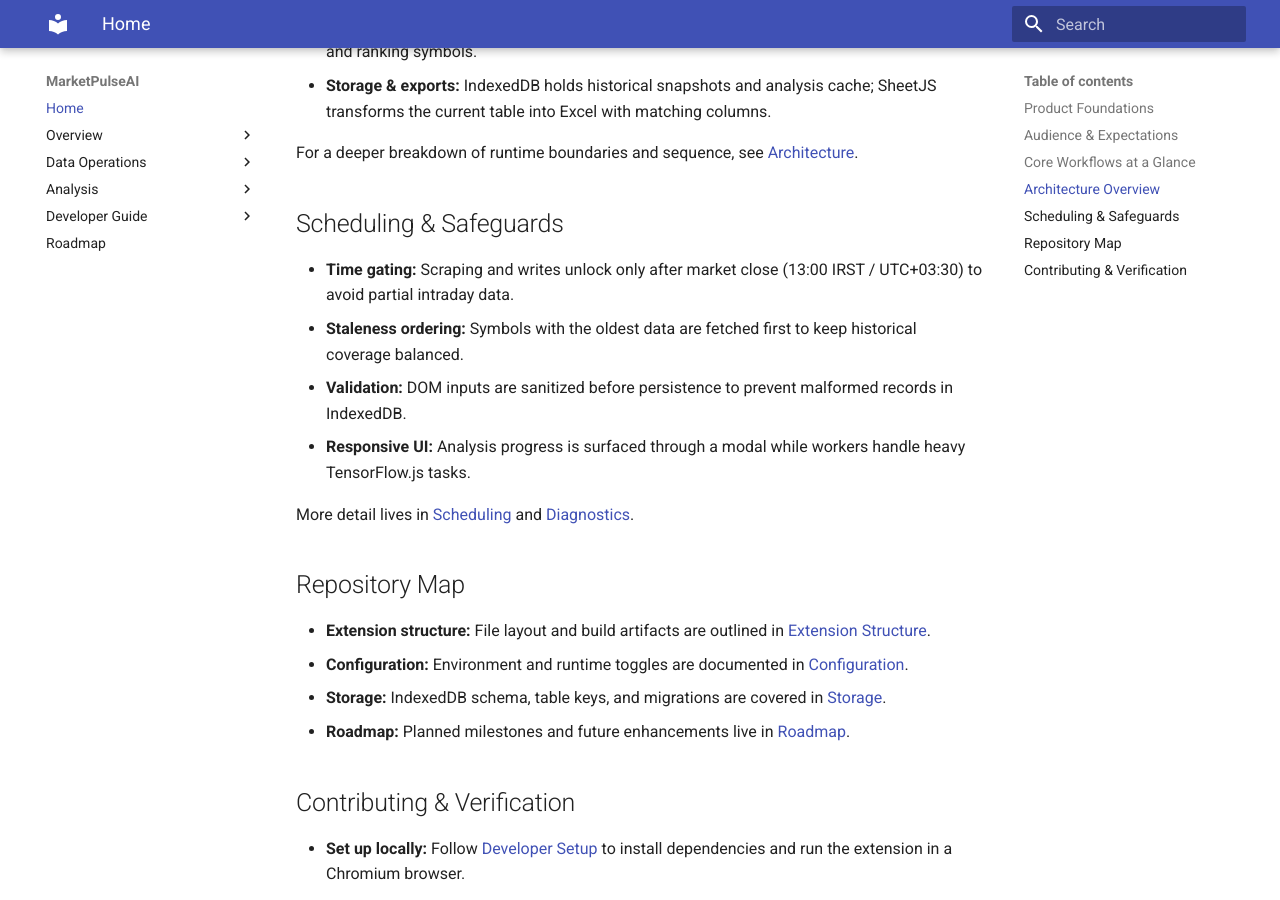
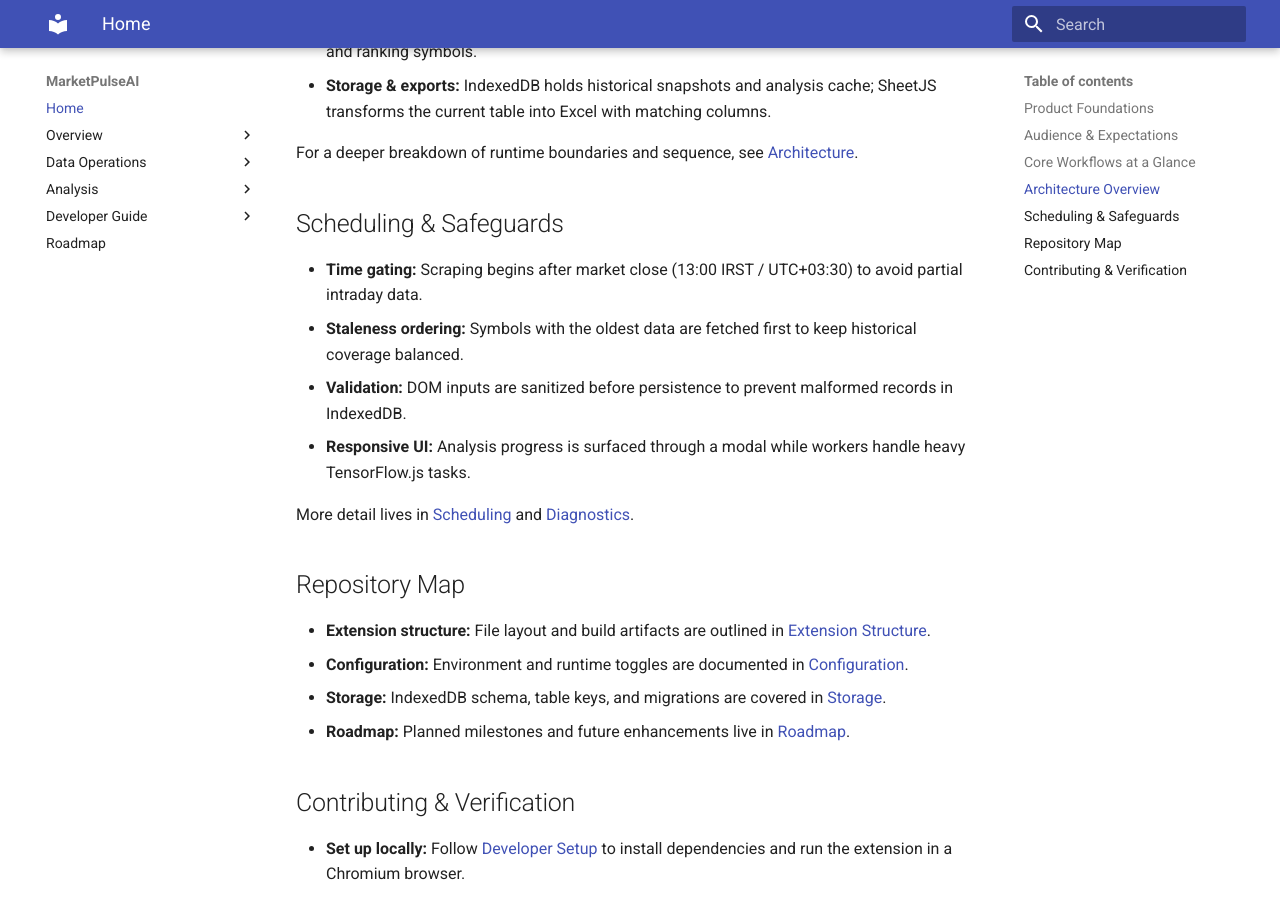
Before and after one commit to shari-ar/MarketPulseAI, an MkDocs documentation site: the page built from docs/index.md, in a window 1280 px wide and 900 px high, scrolled down 1387 px. Built offline with MkDocs 1.6.1 and Material for MkDocs 9.7.7, drawn with Linux system fonts in a browser that asks for light colours.

Commit message:
Clarify post-close start without lock wording

```diff
--- a/docs/index.md
+++ b/docs/index.md
@@ -33,7 +33,7 @@ For a deeper breakdown of runtime boundaries and sequence, see [Architecture](ar
 
 ## Scheduling & Safeguards
 
-- **Time gating:** Scraping and writes unlock only after market close (13:00 IRST / UTC+03:30) to avoid partial intraday data.
+- **Time gating:** Scraping begins after market close (13:00 IRST / UTC+03:30) to avoid partial intraday data.
 - **Staleness ordering:** Symbols with the oldest data are fetched first to keep historical coverage balanced.
 - **Validation:** DOM inputs are sanitized before persistence to prevent malformed records in IndexedDB.
 - **Responsive UI:** Analysis progress is surfaced through a modal while workers handle heavy TensorFlow.js tasks.
```
Also changed, not shown: docs/architecture.md (+1 -1 lines), docs/scheduling.md (+1 -1 lines).
